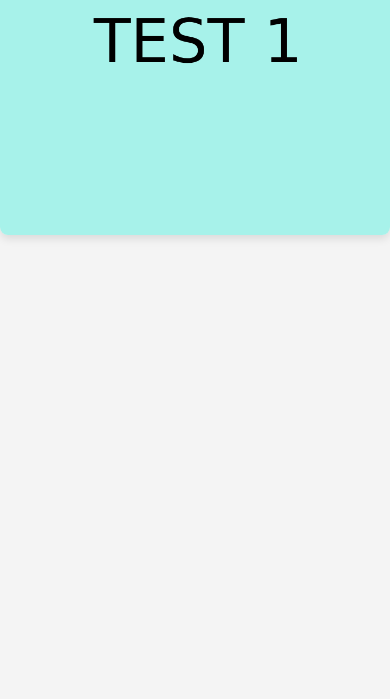
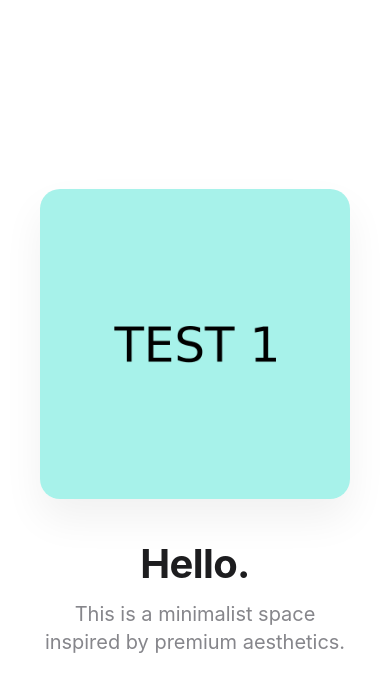
Before and after one commit to framerile/framerile.github.io, a plain HTML site: page index.html in a window 390 px wide. Drawn offline with Linux system fonts and the light colour scheme.

Commit message:
Update index.html

```diff
--- a/index.html
+++ b/index.html
@@ -6,27 +6,97 @@
     <title>Framerile's Page</title>
     <style>
         body, html {
-            height: 10%;
+            height: 100%;
             margin: 0;
             display: flex;
             justify-content: center;
             align-items: center;
-            background-color: #f4f4f4; /* Optional background color */
+            background-color: #ffffff; /* Apple stark white background */
+            /* Apple typography font stack */
+            font-family: -apple-system, BlinkMacSystemFont, "Segoe UI", Roboto, Helvetica, Arial, sans-serif;
+            -webkit-font-smoothing: antialiased;
         }
-        .center-container {
-            text-align: center;
+
+        /* The overall structural layout */
+        .page-container {
+            display: flex;
+            align-items: center;
+            justify-content: center;
+            gap: 80px; /* Controls X-position distance between text and image */
+            max-width: 1100px;
+            padding: 40px;
+            transform: translateY(0px); /* 1. Controls global Y-position adjustment */
         }
-        .center-container img {
-            max-width: 100%;
+
+        /* Minimalist text styling */
+        .text-side {
+            text-align: left;
+            max-width: 450px;
+        }
+
+        .text-side h1 {
+            font-size: 56px; /* 2. Controls text scale/size for the headline */
+            font-weight: 700;
+            letter-spacing: -0.015em;
+            color: #1d1d1f; /* Apple's deep charcoal black text color */
+            margin: 0 0 12px 0;
+        }
+
+        .text-side p {
+            font-size: 24px; /* 3. Controls text scale/size for the paragraph */
+            font-weight: 400;
+            letter-spacing: -0.001em;
+            color: #86868b; /* Apple's muted gray sub-text color */
+            margin: 0;
+            line-height: 1.4;
+        }
+
+        /* Image sizing and modern shadow effects */
+        .image-side img {
+            display: block;
+            width: 480px; /* 4. Controls scale/size of the image container width */
             height: auto;
-            border-radius: 8px; /* Optional: adds rounded corners */
-            box-shadow: 0 4px 8px rgba(0,0,0,0.1); /* Optional: adds a soft shadow */
+            border-radius: 20px; /* Smooth squircle corner radius */
+            box-shadow: 0 20px 40px rgba(0, 0, 0, 0.06); /* Highly diffused soft shadow */
+        }
+
+        /* Responsive behavior for mobile phones */
+        @media (max-width: 768px) {
+            .page-container {
+                flex-direction: column-reverse;
+                text-align: center;
+                gap: 40px;
+            }
+            .text-side {
+                text-align: center;
+            }
+            .text-side h1 {
+                font-size: 40px;
+            }
+            .text-side p {
+                font-size: 20px;
+            }
+            .image-side img {
+                width: 100%;
+                max-width: 400px;
+            }
         }
     </style>
 </head>
 <body>
-    <div class="center-container">
-        <img src="assets/image1.png" alt="Centered Image">
+
+    <div class="page-container">
+        <!-- Minimalist Left Text Block -->
+        <div class="text-side">
+            <h1>Hello.</h1>
+            <p>This is a minimalist space inspired by premium aesthetics.</p>
+        </div>
+
+        <!-- Right Image Block -->
+        <div class="image-side">
+            <img src="assets/image1.png" alt="Clean Minimalist Display">
+        </div>
     </div>
+
 </body>
 </html>
```
